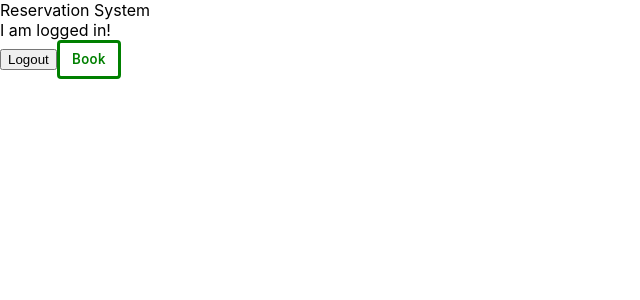
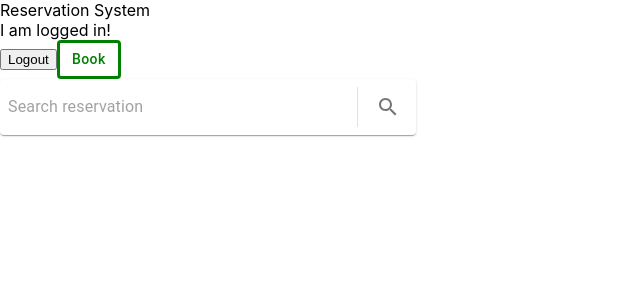
Before and after one commit to DenislavIv03/ResrvationSystem, a React (Vite) app: page / in a window 1280 px wide. Shown: the top 300 px of the page, without its empty margins (0-640 px from the left). Built offline with nearby package versions, Linux system fonts and the light colour scheme; sample sign-in values are in the browser's storage.

Commit message:
Adding search component

```diff
--- a/src/App.jsx
+++ b/src/App.jsx
@@ -8,6 +8,7 @@ import { useDispatch } from 'react-redux'
 import MyProfile from './app/pages/ProfilePage'
 import SignUp from './app/pages/Register'
 import BookCalendar from './app/components/BookCalendar'
+import ReservationSearch from './app/components/common/ReservationSearch'
 
 
 function App() {
@@ -22,7 +23,7 @@ function App() {
             <div>I am logged in!</div>
             <button onClick={() => dispatch(logout())}>Logout</button>
             <BookCalendar />
-
+            <ReservationSearch />
             <Routes>
             <Route path="profile" element={<MyProfile/>} />
             </Routes>
--- /dev/null
+++ b/src/app/components/common/ReservationSearch.jsx
@@ -0,0 +1,49 @@
+import { Search } from "@mui/icons-material"
+import { Divider, IconButton, InputBase, Paper } from "@mui/material"
+import { useState } from "react";
+
+function ReservationSearch() {
+  const [searchValue, setSearchValue] = useState("");
+
+  const handleChange = (e) => {
+    setSearchValue(e.target.value)
+  }
+
+  const handleSubmit = (e) => {
+    e.preventDefault();
+  }
+
+  return (
+    <>
+      <Paper
+        component="form"
+        onSubmit={handleSubmit}
+        sx={{
+          display: "flex",
+          alignItems: "center",
+          width: "400px",
+          maxWidth: "calc(100% - 2rem)",
+          p: 1
+        }}
+      >
+        <InputBase
+          placeholder="Search reservation"
+          inputProps={{"aria-label": "search reservation"}}
+          value={searchValue}
+          onChange={handleChange}
+          sx={{
+            flexGrow: 1,
+            mr: 1.2
+          }}
+        />
+        <Divider sx={{height: "auto", alignSelf: "stretch", mr: 1.2, ml: "auto",}} orientation="vertical"/>
+        <IconButton type="submit">
+          <Search />
+        </IconButton>
+
+      </Paper>
+    </>
+  )
+}
+
+export default ReservationSearch
```
